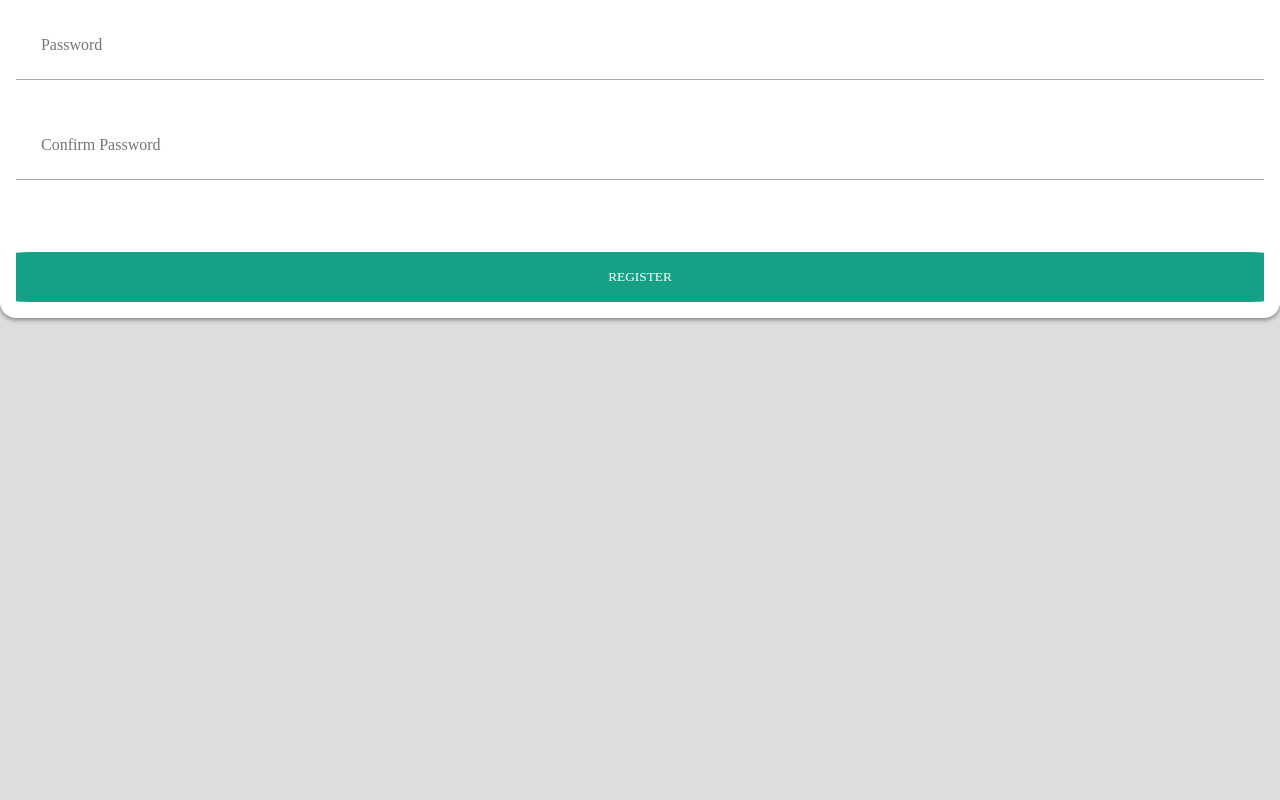
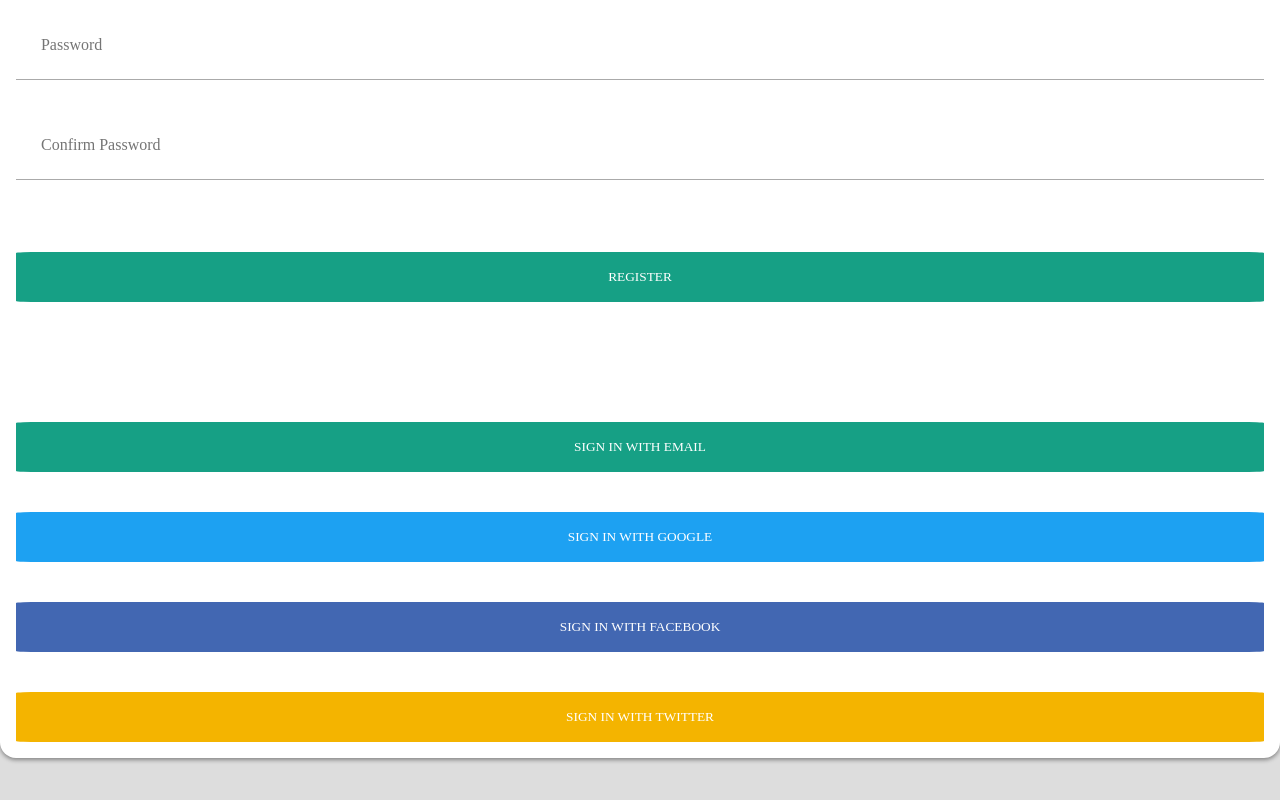
Before and after one commit to TClaypool00/ExpenseTrackerClient-React, a React (Create React App) app: page /account/register in a window 1280 px wide. Shown: the part 592-1392 px from the top of the page. Before the commit the page ends 974 px from the top, so only its background shows below. Built offline with nearby package versions, Linux system fonts and the light colour scheme.

Commit message:
Added a login side

```diff
--- a/src/Pages/account/Register.js
+++ b/src/Pages/account/Register.js
@@ -1,9 +1,19 @@
 const Register = () => {
+    function hideShowForm() {
+        const loginForm = document.getElementById('loginForm');
+
+        if (loginForm.style.display === 'none') {
+            loginForm.style.display = 'block';
+        } else {
+            loginForm.style.display = 'none';
+        }
+    }
+
     return (
         <>
-            <h2>Reigster</h2>
+            <form method="post" id="registerForm">
+                <h2>Reigster</h2>
 
-            <form method="post">
                 <input type="text" id="txtFirstName" placeholder="First name" />
                 <input type="text" id="txtLastName" placeholder="Last name" />
                 <input type="email" id="email" placeholder="Email address" />
@@ -13,6 +23,20 @@ const Register = () => {
 
                 <button type="submit" className="btn" id="btnRegister">Register</button>
             </form>
+
+            <button className="btn" id="signWithEmail" onClick={hideShowForm}>Sign in with email</button>
+
+            <form method="post" id="loginForm">
+                <h2>Login</h2>
+
+                <input type="text" id="txtLoginEmail" placeholder="Email address" />
+                <input type="password" id="txtLoginPassword" placeholder="Password" />
+                <button type="submit" className="btn" id="btnLogin">Login</button>
+            </form>
+
+            <button className="btn twitter-blue">Sign in with Google</button>
+            <button className="btn facebook-blue">Sign in with Facebook</button>
+            <button className="btn google-yellow">Sign in with Twitter</button>
         </>
     );
 }
```
